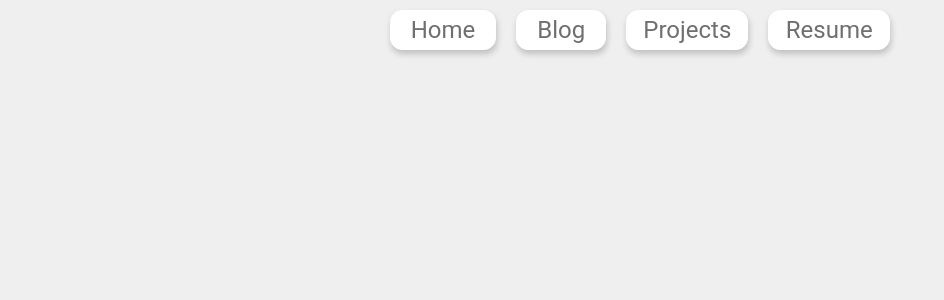
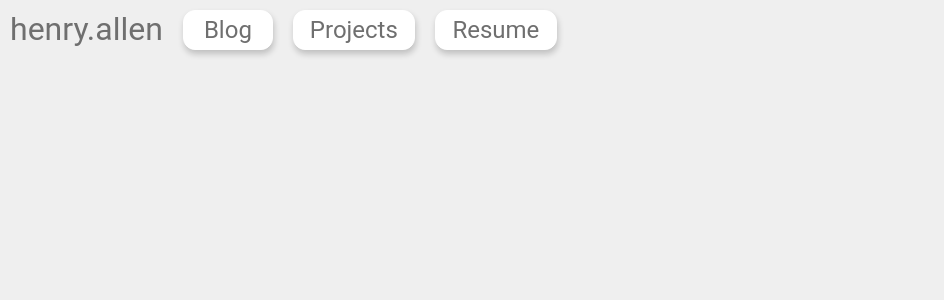
Before and after one commit to hmallen99/hmallen99.github.io, a React (Create React App) app: page /pages in a window 1280 px wide. Shown: the top 300 px of the page, without its empty margins (0-944 px from the left). Built offline with nearby package versions, Linux system fonts and the light colour scheme.

Commit message:
More top bar styling

```diff
--- a/src/TopBarContainer.css
+++ b/src/TopBarContainer.css
@@ -2,18 +2,31 @@
     display: flex;
     flex-direction: column;
     justify-content: flex-start;
-    align-items: center;
+    align-items: flex-start;
 }
 
 .top-bar {
     display: flex;
     flex-direction: row;
     justify-content: flex-start;
-    align-items: center;
+    align-items: flex-start;
     padding-top: 10px;
+    padding-left: 10px;
     padding-bottom: 10px;
     gap: 20px;
+    width: 100%;
 }
+
+.top-bar-title {
+    display: flex;
+    flex-direction: column;
+    max-width: 574px;
+    color: rgba(111, 111, 111, 1);
+    font-size: 32px;
+    letter-spacing: 0%;
+    text-align: left;
+    font-family: "Roboto", sans-serif;
+  }
 
 .top-bar-button {
     display: flex;
--- a/src/TopBarContainer.tsx
+++ b/src/TopBarContainer.tsx
@@ -9,8 +9,8 @@ export default function TopBarContainer() {
             <div className="top-bar-container">
                 <div className="top-bar">
                     <PlainLink to="/">
-                        <div className="top-bar-button">
-                            Home
+                        <div className="top-bar-title">
+                            henry.allen
                         </div>
                     </PlainLink>
                     <PlainLink to="/pages/blog">
```
